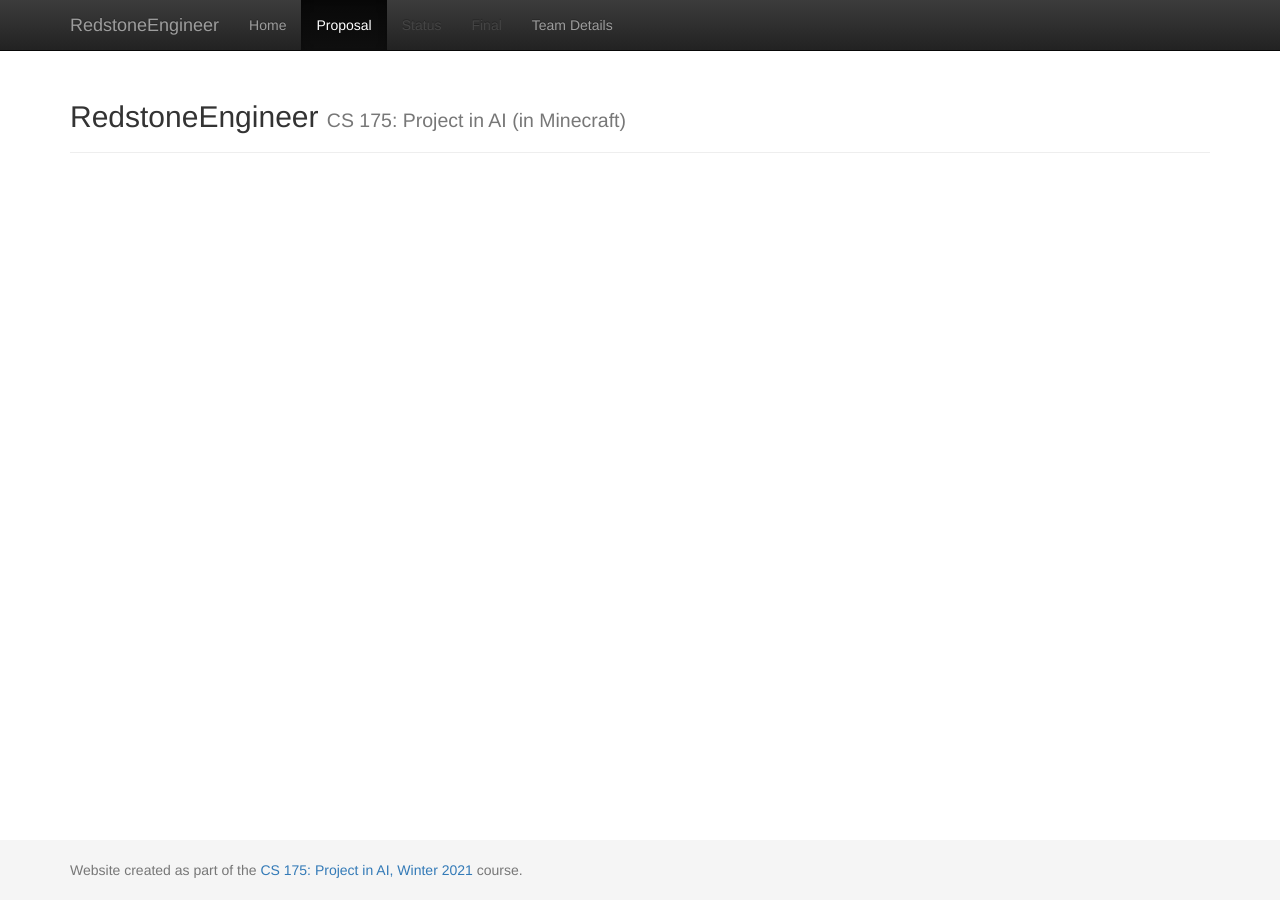
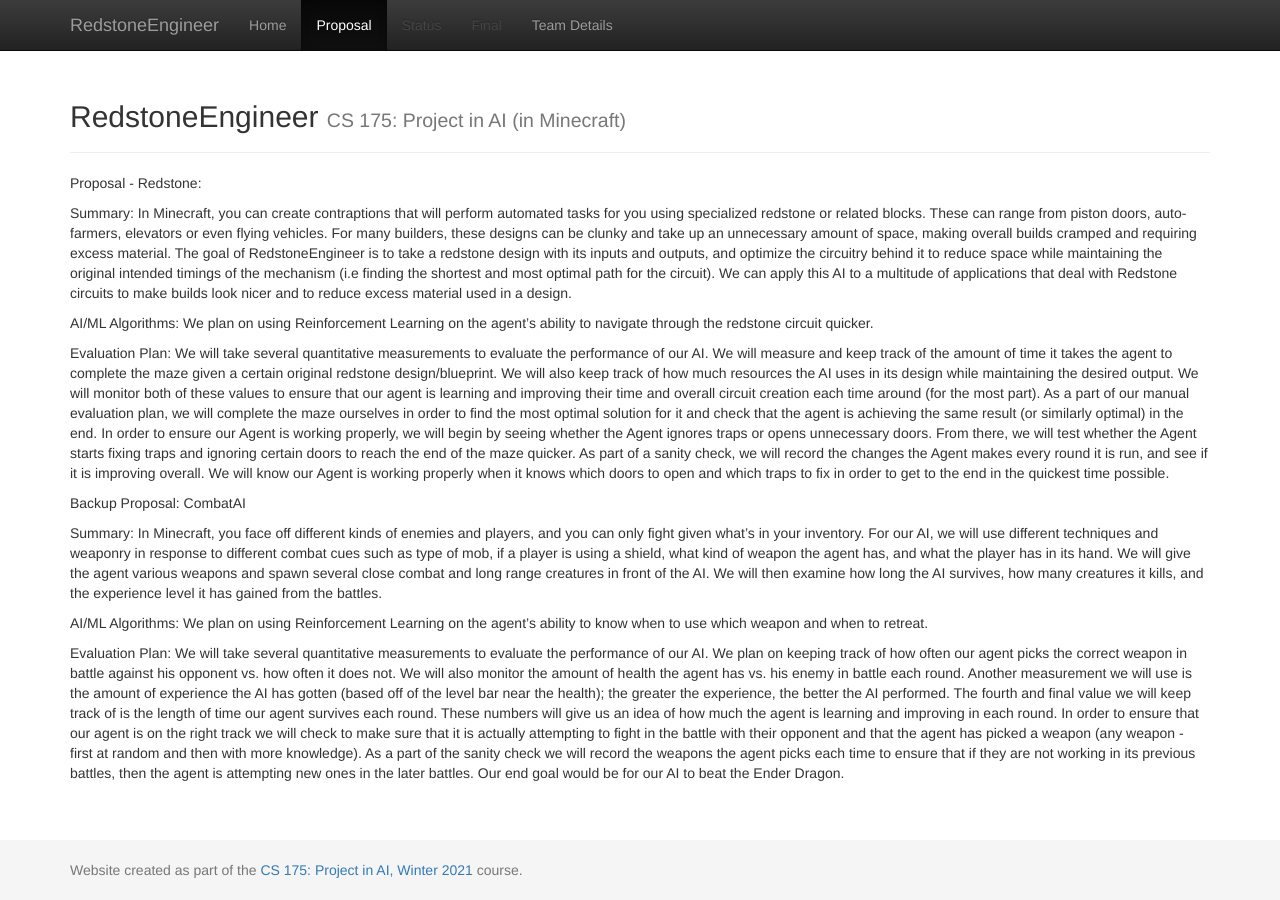
Before and after one commit to Globins/RedstoneEngineer, a Jekyll site: the page built from docs/proposal.md, in a window 1280 px wide. Built offline with Jekyll 4.4.1, drawn with Linux system fonts in a browser that asks for light colours.

Commit message:
proposal

```diff
--- a/docs/proposal.md
+++ b/docs/proposal.md
@@ -2,3 +2,31 @@
 layout: default
 title: Proposal
 ---
+
+Proposal - Redstone:
+
+Summary:
+In Minecraft, you can create contraptions that will perform automated tasks for you using specialized redstone or related blocks. These can range from piston doors, auto-farmers, elevators or even flying vehicles. For many builders, these designs can be clunky and take up an unnecessary amount of space, making overall builds cramped and requiring excess material. The goal of RedstoneEngineer is to take a redstone design with its inputs and outputs, and optimize the circuitry behind it to reduce space while maintaining the original intended timings of the mechanism (i.e finding the shortest and most optimal path for the circuit). We can apply this AI to a multitude of applications that deal with Redstone circuits to make builds look nicer and to reduce excess material used in a design.
+
+
+AI/ML Algorithms:
+We plan on using Reinforcement Learning on the agent’s ability to navigate through the redstone circuit quicker.
+
+
+Evaluation Plan:
+We will take several quantitative measurements to evaluate the performance of our AI. We will measure and keep track of the amount of time it takes the agent to complete the maze given a certain original redstone design/blueprint. We will also keep track of how much resources the AI uses in its design while maintaining the desired output. We will monitor both of these values to ensure that our agent is learning and improving their time and overall circuit  creation each time around (for the most part). As a part of our manual evaluation plan, we will complete the maze ourselves in order to find the most optimal solution for it and check that the agent is achieving the same result (or similarly optimal) in the end.
+In order to ensure our Agent is working properly, we will begin by seeing whether the Agent ignores traps or opens unnecessary doors. From there, we will test whether the Agent starts fixing traps and ignoring certain doors to reach the end of the maze quicker. As part of a sanity check, we will record the changes the Agent makes every round it is run, and see if it is improving overall. We will know our Agent is working properly when it knows which doors to open and which traps to fix in order to get to the end in the quickest time possible.
+
+
+Backup Proposal: CombatAI
+
+
+Summary:
+	In Minecraft, you face off different kinds of enemies and players, and you can only fight given what’s in your inventory. For our AI, we will use different techniques and weaponry in response to different combat cues such as type of mob, if a player is using a shield, what kind of weapon the agent has, and what the player has in its hand. We will give the agent various weapons and spawn several close combat and long range creatures in front of the AI. We will then examine how long the AI survives, how many creatures it kills, and the experience level it has gained from the battles.
+
+AI/ML Algorithms:
+We plan on using Reinforcement Learning on the agent’s ability to know when to use which weapon and when to retreat.
+
+Evaluation Plan:
+	We will take several quantitative measurements to evaluate the performance of our AI. We plan on keeping track of how often our agent picks the correct weapon in battle against his opponent vs. how often it does not. We will also monitor the amount of health the agent has vs. his enemy in battle each round. Another measurement we will use is the amount of experience the AI has gotten (based off of the level bar near the health); the greater the experience, the better the AI performed. The fourth and final value we will keep track of is the length of time our agent survives each round. These numbers will give us an idea of how much the agent is learning and improving in each round.
+	In order to ensure that our agent is on the right track we will check to make sure that it is actually attempting to fight in the battle with their opponent and that the agent has picked a weapon (any weapon - first at random and then with more knowledge). As a part of the sanity check we will record the weapons the agent picks each time to ensure that if they are not working in its previous battles, then the agent is attempting new ones in the later battles. Our end goal would be for our AI to beat the Ender Dragon.
```
